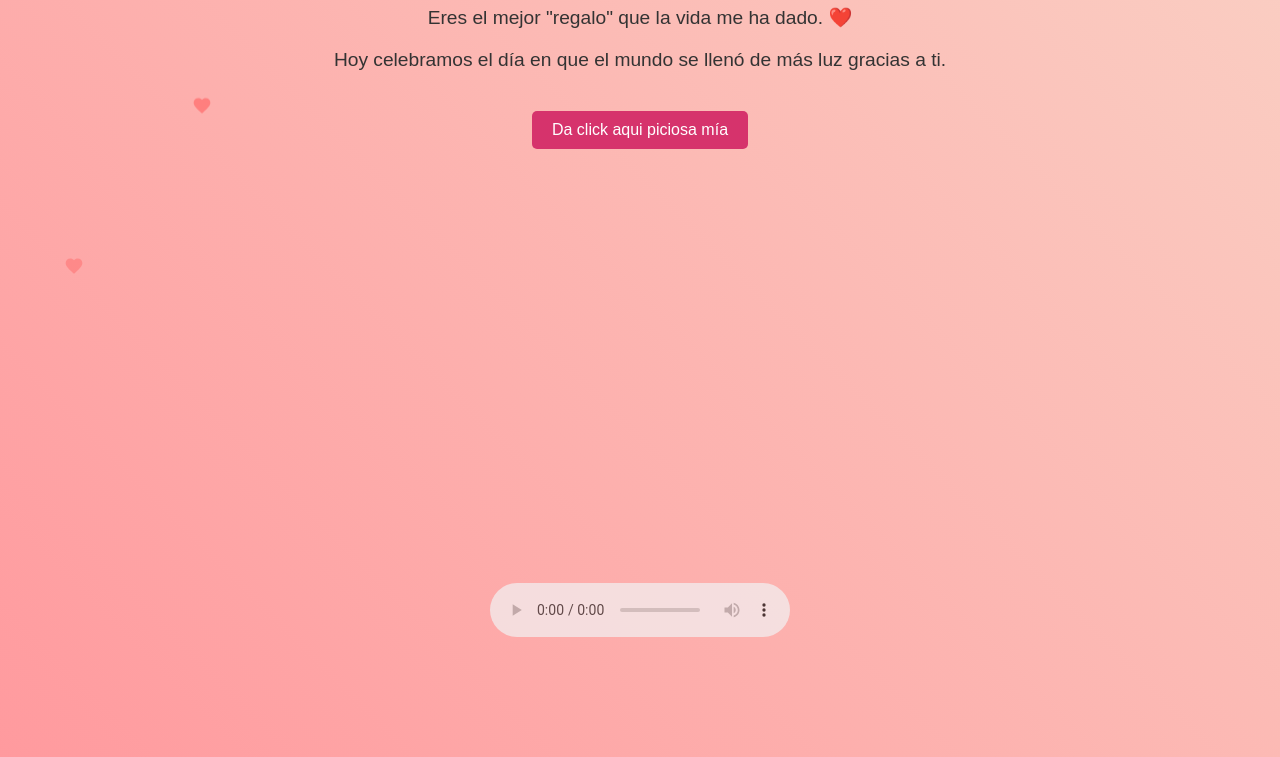
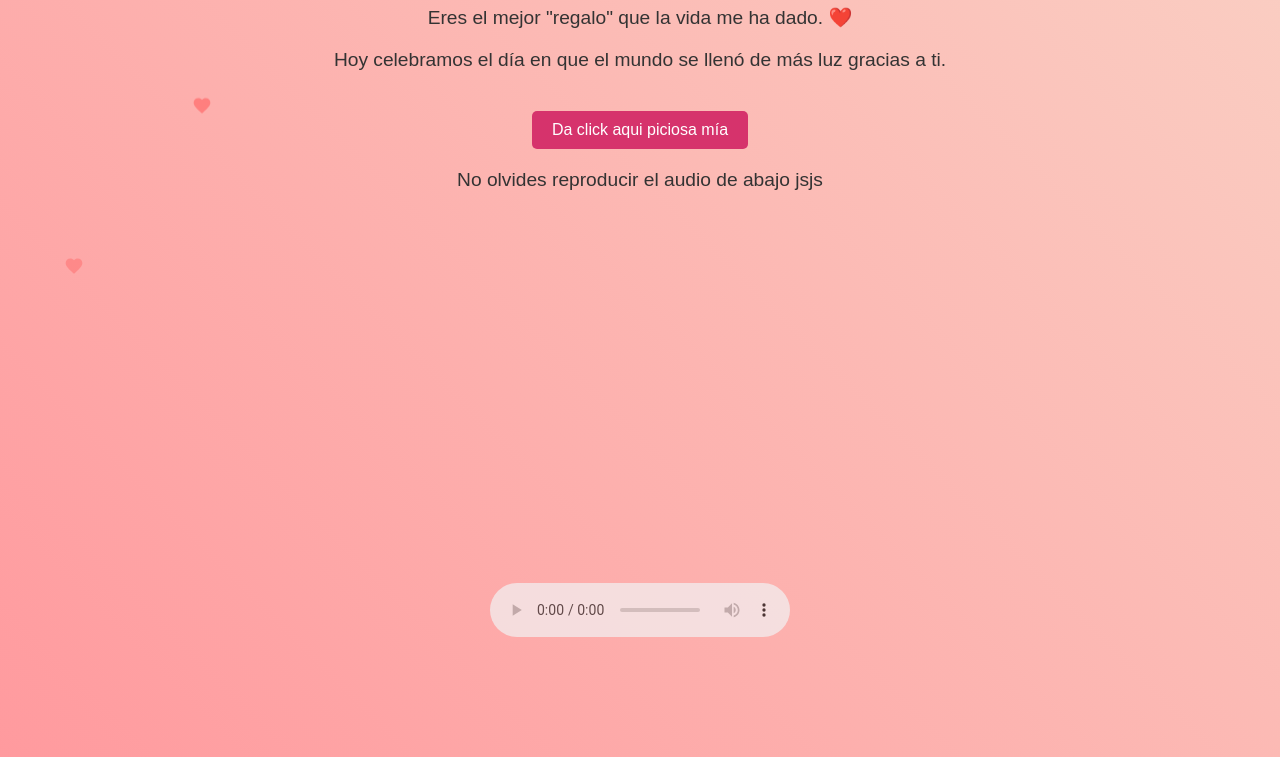
Before and after one commit to Raul-coder17/Misari.github.io, a plain HTML site: page Regalo.html in a window 1280 px wide. Shown: the part 143-900 px from the top of the page. Drawn offline with Linux system fonts and the light colour scheme.

Commit message:
Update Regalo.html

```diff
--- a/Regalo.html
+++ b/Regalo.html
@@ -135,6 +135,7 @@
 
     <!-- Botón inicial -->
     <button onclick="mostrarBugs()" id="boton-inicial">Da click aqui piciosa mía</button>
+    <p>No olvides reproducir el audio de abajo jsjs</p>
 
     <!-- Sección de Bugs -->
     <div id="debug-list" class="hidden">
```
